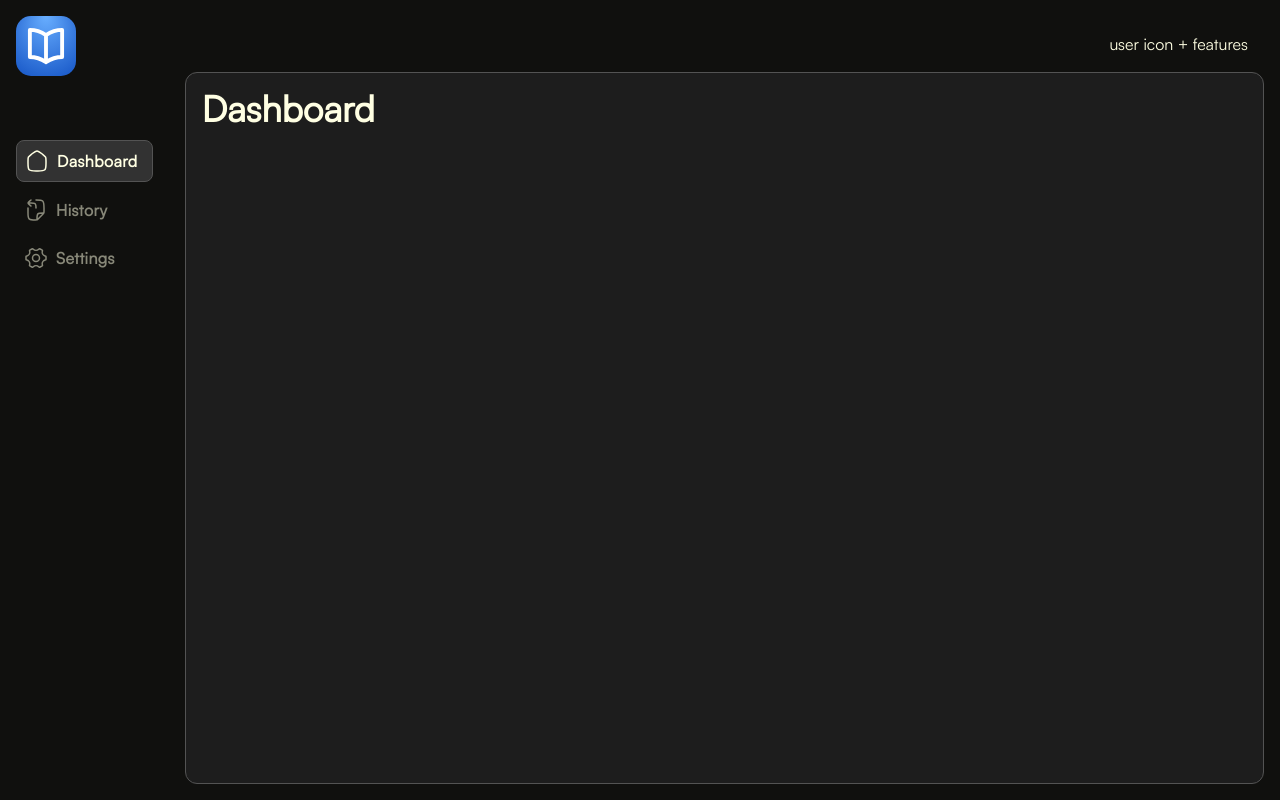
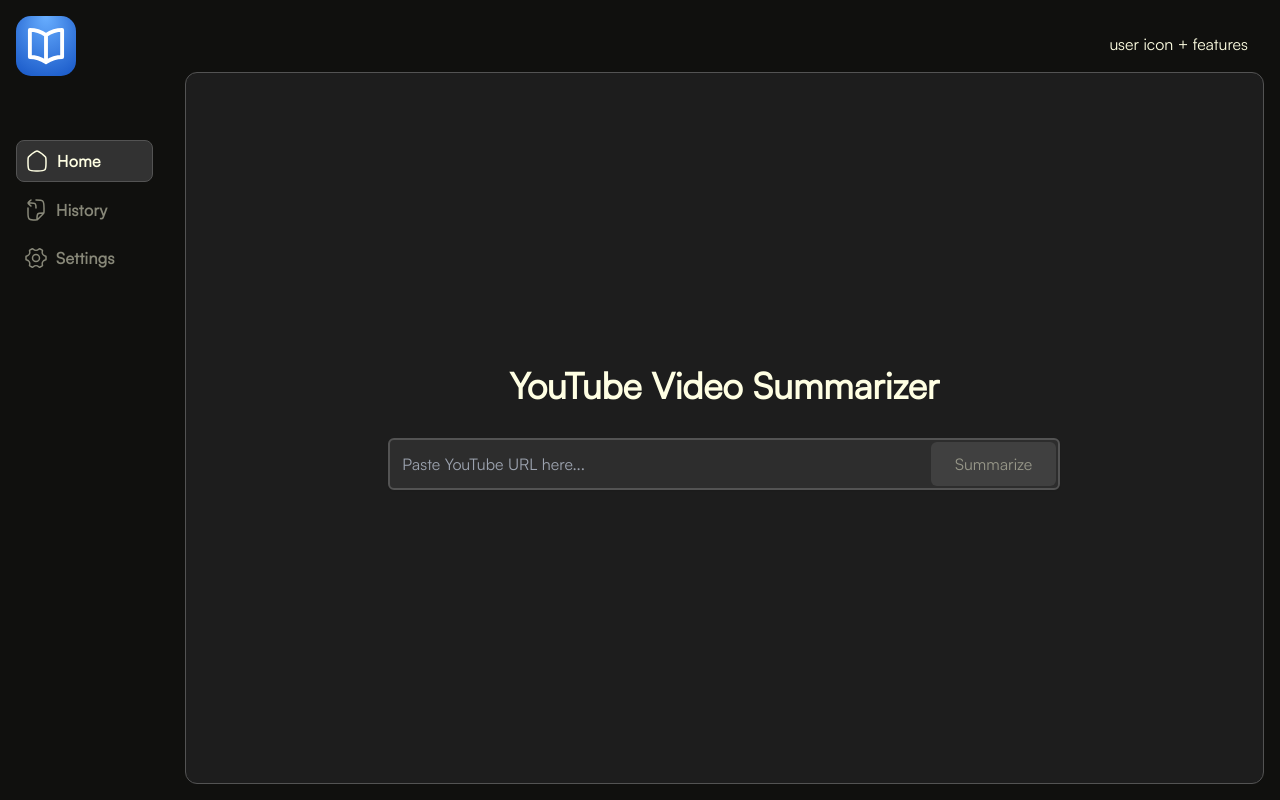
Before and after one commit to okdemdev/ai-video-summarizer, a Next.js app: page /dashboard in a window 1280 px wide. Built offline with nearby package versions, Linux system fonts and the light colour scheme.

Commit message:
implementing youtube api v3 with gemini ai for quick video summary based on title and description

```diff
--- /dev/null
+++ b/app/api/feth-youtube-video/route.ts
@@ -0,0 +1,54 @@
+import { NextResponse } from 'next/server';
+
+const API_KEY = process.env.YOUTUBE_API_KEY;
+
+export async function POST(req: Request) {
+  try {
+    const { youtubeURL } = await req.json();
+    const videoId = extractVideoId(youtubeURL);
+
+    if (!videoId) {
+      return NextResponse.json({ error: 'Invalid YouTube URL' }, { status: 400 });
+    }
+
+    const response = await fetch(
+      `https://www.googleapis.com/youtube/v3/videos?part=snippet&id=${videoId}&key=${API_KEY}`
+    );
+
+    if (!response.ok) {
+      const errorText = await response.text();
+      console.error('YouTube API error:', errorText);
+      return NextResponse.json(
+        { error: `YouTube API error: ${response.status} ${response.statusText}` },
+        { status: response.status }
+      );
+    }
+
+    const data = await response.json();
+    const videoInfo = data.items[0]?.snippet;
+
+    if (!videoInfo) {
+      return NextResponse.json({ error: 'Video not found' }, { status: 404 });
+    }
+
+    return NextResponse.json({
+      title: videoInfo.title,
+      description: videoInfo.description,
+    });
+  } catch (error) {
+    console.error('Error in fetch-video-info:', error);
+    return NextResponse.json({ error: 'Internal server error' }, { status: 500 });
+  }
+}
+
+function extractVideoId(url: string): string | null {
+  const regex = /(?:https?:\/\/)?(?:www\.)?(?:youtube\.com|youtu\.be)\/(?:watch\?v=)?(.+)/;
+  const match = url.match(regex);
+  return match ? match[1] : null;
+}
+
+export const config = {
+  api: {
+    bodyParser: true,
+  },
+};
--- /dev/null
+++ b/app/api/generate/route.ts
@@ -0,0 +1,33 @@
+import { GoogleGenerativeAI } from '@google/generative-ai';
+import { NextResponse } from 'next/server';
+
+export async function POST(req: Request) {
+  try {
+    const genAi = new GoogleGenerativeAI(process.env.GEMINI_API_KEY as string);
+    const model = genAi.getGenerativeModel({ model: 'gemini-pro' });
+    const { title, description } = await req.json();
+
+    const prompt = `Summarize the following YouTube video based on its title and description:
+
+Title: ${title}
+
+Description: ${description}
+
+Please provide a concise summary of the video's main points and key takeaways.`;
+
+    const result = await model.generateContent(prompt);
+    const response = await result.response;
+    const output = await response.text();
+
+    return NextResponse.json({ output });
+  } catch (error) {
+    console.error('Error in generate:', error);
+    return NextResponse.json({ error: 'Failed to generate summary' }, { status: 500 });
+  }
+}
+
+export const config = {
+  api: {
+    bodyParser: true,
+  },
+};
--- a/app/dashboard/page.tsx
+++ b/app/dashboard/page.tsx
@@ -1,7 +1,97 @@
+'use client';
+
+import { useState } from 'react';
+
 export default function Home() {
+  const [youtubeURL, setYoutubeURL] = useState('');
+  const [output, setOutput] = useState('');
+  const [isLoading, setIsLoading] = useState(false);
+  const [error, setError] = useState('');
+
+  const generateSummary = async () => {
+    setIsLoading(true);
+    setError('');
+    setOutput('');
+
+    try {
+      // First, fetch the video info
+      const infoResponse = await fetch('/api/feth-youtube-video', {
+        method: 'POST',
+        headers: {
+          'Content-Type': 'application/json',
+        },
+        body: JSON.stringify({ youtubeURL }),
+      });
+
+      if (!infoResponse.ok) {
+        const errorText = await infoResponse.text();
+        console.error('Video info fetch error:', errorText);
+        throw new Error(
+          `Error fetching video information: ${infoResponse.status} ${infoResponse.statusText}`
+        );
+      }
+
+      const infoData = await infoResponse.json();
+
+      // Then, generate the summary
+      const summaryResponse = await fetch('/api/generate', {
+        method: 'POST',
+        headers: {
+          'Content-Type': 'application/json',
+        },
+        body: JSON.stringify({ title: infoData.title, description: infoData.description }),
+      });
+
+      if (!summaryResponse.ok) {
+        const errorText = await summaryResponse.text();
+        console.error('Summary generation error:', errorText);
+        throw new Error(
+          `Error generating summary: ${summaryResponse.status} ${summaryResponse.statusText}`
+        );
+      }
+
+      const summaryData = await summaryResponse.json();
+      setOutput(summaryData.output);
+    } catch (error) {
+      console.error('Error in generateSummary:', error);
+      setError(error.message || 'An unexpected error occurred. Please try again.');
+    } finally {
+      setIsLoading(false);
+    }
+  };
+
   return (
-    <div className="rounded-xl w-full h-full bg-[#1d1d1d] p-4 border border-[#535353]">
-      <h1 className="font-bold text-4xl text-[#ffffe3] ">Dashboard</h1>
+    <div className="rounded-xl w-full h-full bg-[#1d1d1d] p-4 border border-[#535353] flex items-center justify-center">
+      <div className="flex flex-col w-full max-w-2xl">
+        <h1 className="font-bold text-4xl text-[#ffffe3] mb-8 text-center">
+          YouTube Video Summarizer
+        </h1>
+        <div className="flex items-center justify-center">
+          <div className="relative w-full">
+            <input
+              type="text"
+              value={youtubeURL}
+              onChange={(e) => setYoutubeURL(e.target.value)}
+              placeholder="Paste YouTube URL here..."
+              className="w-full p-3 pr-32 border-2 border-[#535353] rounded-md focus:outline-none focus:ring-2 focus:ring-[#ffffe3] focus:border-transparent shadow-sm bg-[#2d2d2d] text-[#ffffe3]"
+            />
+            <button
+              onClick={generateSummary}
+              disabled={isLoading || !youtubeURL}
+              className="absolute right-1 top-1 bottom-1 px-6 bg-[#535353] text-[#ffffe3] rounded-md hover:bg-[#6b6b6b] focus:outline-none focus:ring-2 focus:ring-[#ffffe3] disabled:opacity-50 disabled:cursor-not-allowed"
+            >
+              {isLoading ? 'Summarizing...' : 'Summarize'}
+            </button>
+          </div>
+        </div>
+        {error && <p className="mt-4 text-red-500 text-center">{error}</p>}
+        {output && (
+          <div className="mt-8 p-4 bg-[#2d2d2d] rounded-md">
+            <h2 className="text-2xl font-bold text-[#ffffe3] mb-4">Summary:</h2>
+            <p className="text-[#ffffe3]">{output}</p>
+          </div>
+        )}
+      </div>
     </div>
   );
 }
--- a/components/Sidebar.tsx
+++ b/components/Sidebar.tsx
@@ -7,7 +7,7 @@
 
 export const navLinks = [
   {
-    name: 'Dashboard',
+    name: 'Home',
     href: '/dashboard',
     icon: Home07Icon,
   },
```
Also changed, not shown: package.json (+8 -4 lines), 1 other file (tests, documents, lock files or other folders).
